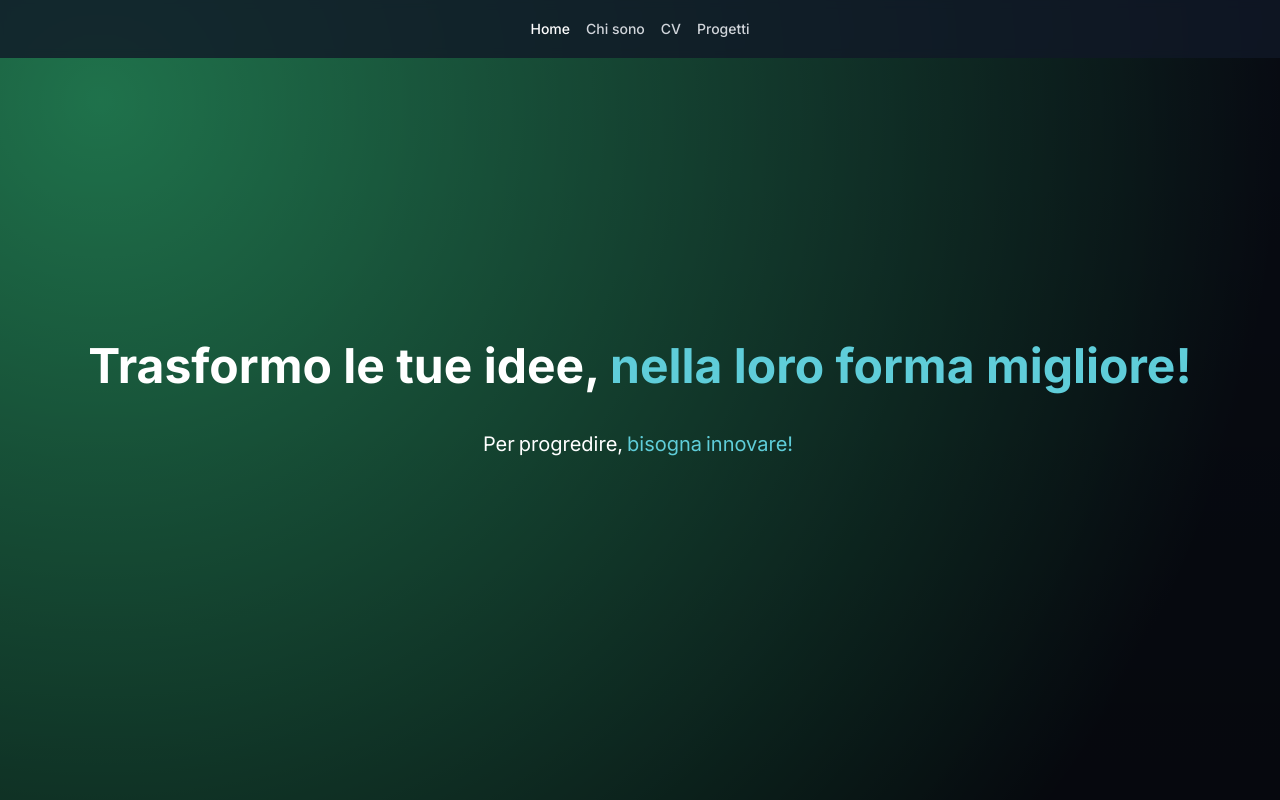
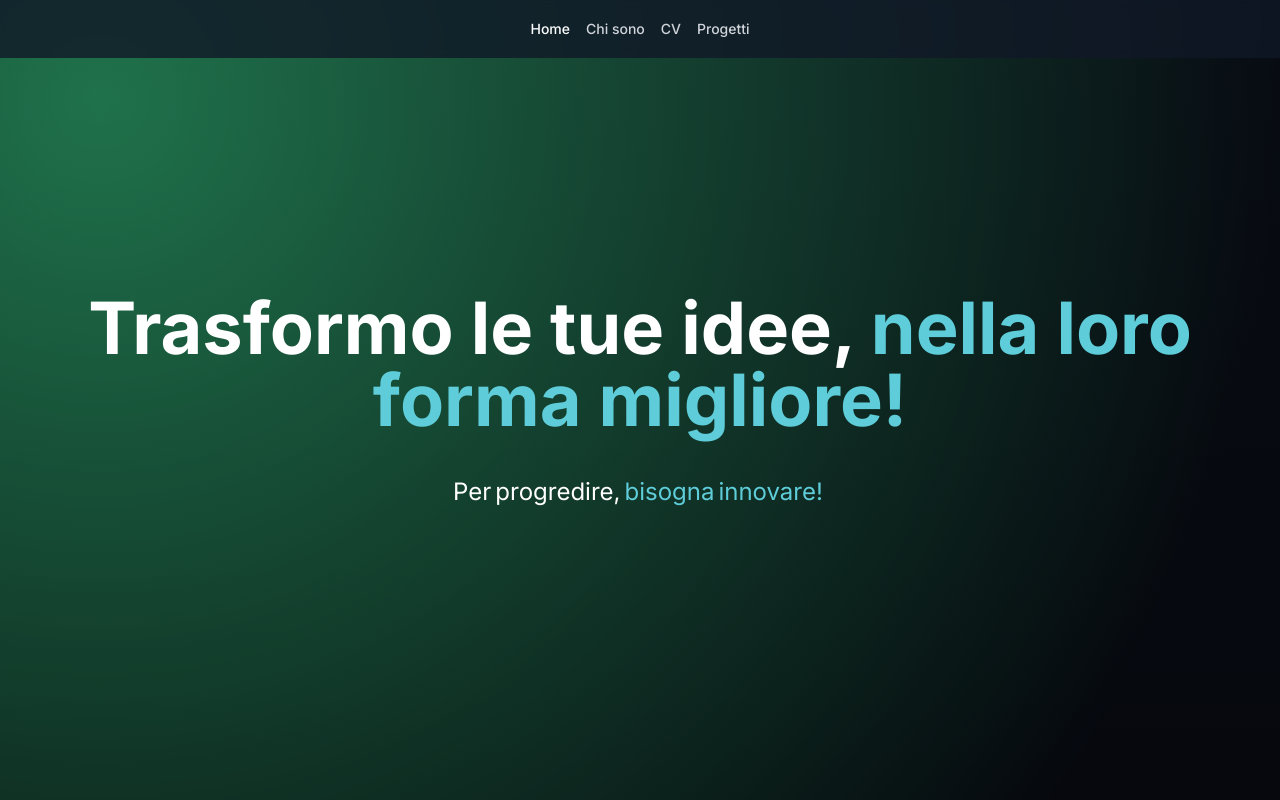
Before and after one commit to Dezzu/personal-portfolio, a Next.js app: page / in a window 1280 px wide. Shown: the top 800 px of the page. Built offline with nearby package versions, Linux system fonts and the light colour scheme.

Commit message:
Fix hero section text size on mobile

```diff
--- a/src/app/components/Hero.tsx
+++ b/src/app/components/Hero.tsx
@@ -18,13 +18,13 @@ export default function Hero() {
         transition={{ duration: 0.8 }}
         className="z-10 px-4 text-center"
       >
-        <h1 className="mb-10 text-9xl font-bold sm:text-5xl">
+        <h1 className="mb-5 text-6xl font-bold sm:text-7xl md:mb-10">
           Trasformo le tue idee,{" "}
           <span className="text-blue-100">nella loro forma migliore!</span>
         </h1>
         <TextGenerateEffect
           words={motivationalWords}
-          className="mx-auto max-w-2xl text-lg sm:text-xl"
+          className="mx-auto max-w-2xl text-lg sm:text-2xl"
         />
       </motion.div>
       <BackgroundBeams />
```
